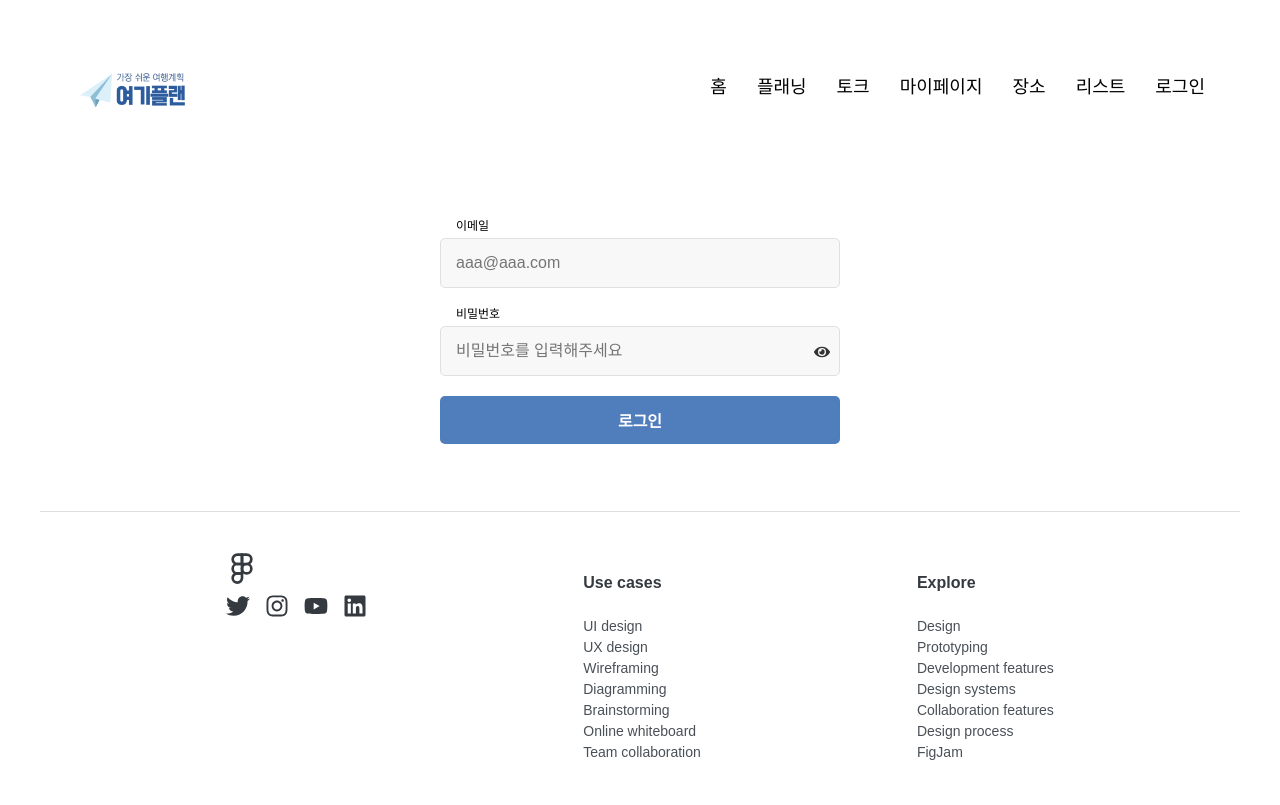
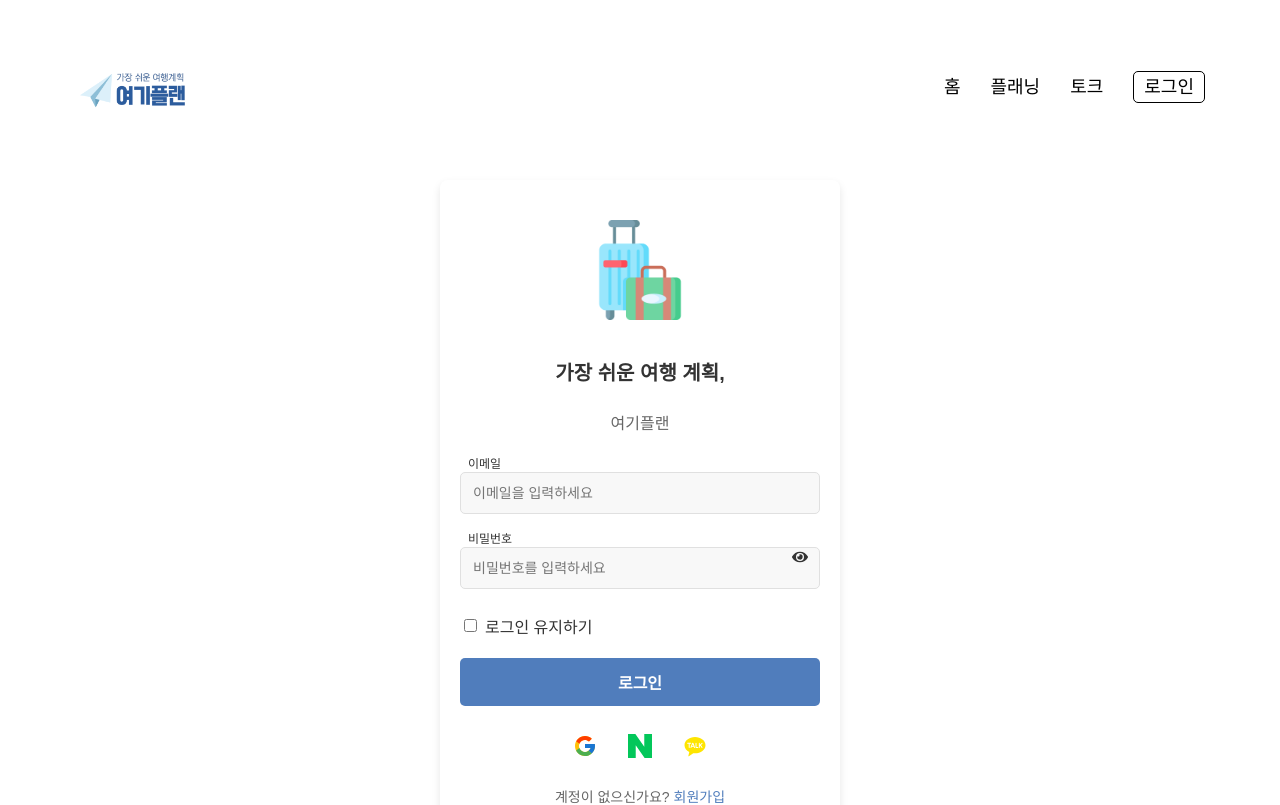
Before and after one commit to fuciple0/YeogiPlan_Project, a React (Vite) app: page /login in a window 1280 px wide. Shown: the top 805 px of the page. Built offline with nearby package versions, Linux system fonts and the light colour scheme; a web font is replaced by a local one.

Commit message:
header edit

```diff
--- a/src/components/Header.jsx
+++ b/src/components/Header.jsx
@@ -1,5 +1,6 @@
 import React from 'react';
-import { Link } from 'react-router-dom';
+import { Link, useNavigate } from 'react-router-dom';
+import { useSelector } from 'react-redux';
 import styled from 'styled-components';
 import logo from '../assets/logo.png';
 
@@ -50,6 +51,25 @@ const NavLink = styled(Link)`
   }
 `;
 
+const ProfileImage = styled.img`
+  width: 40px;
+  height: 40px;
+  border-radius: 50%;
+  cursor: pointer;
+`;
+
+const LoginButton = styled(Link)`
+  color: black;
+  text-decoration: none;
+  font-size: 18px;
+  border: 1px solid black;
+  padding: 5px 10px;
+  border-radius: 5px;
+  &:hover {
+    background-color: #f0f0f0;
+  }
+`;
+
 const HamburgerMenu = styled.div`
   font-size: 24px;
   color: black;
@@ -61,6 +81,16 @@ const HamburgerMenu = styled.div`
 `;
 
 const Header = () => {
+  const { isLoggedIn, userInfo } = useSelector((state) => state.user);
+  const navigate = useNavigate();
+
+  // 프로필 이미지 클릭 시 마이페이지로 이동
+  const handleProfileClick = () => {
+    if (isLoggedIn) {
+      navigate('/mypage');
+    }
+  };
+
   return (
     <HeaderContainer>
       <LogoSection>
@@ -78,20 +108,28 @@ const Header = () => {
           <NavItem>
             <NavLink to="/talk">토크</NavLink>
           </NavItem>
+
           <NavItem>
-            <NavLink to="/mypage">마이페이지</NavLink>
+
+          {isLoggedIn ? (
+        <ProfileImage
+          src={userInfo.profile_photo || '/default-profile.png'}
+          alt="Profile"
+          onClick={handleProfileClick} // 클릭 시 마이페이지로 이동
+        />
+      ) : (
+        <LoginButton to="/login">로그인</LoginButton>
+      )}
+
+
+
           </NavItem>
-          <NavItem>
-            <NavLink to="/place">장소</NavLink>
-          </NavItem>
-          <NavItem>
-            <NavLink to="/list">리스트</NavLink>
-          </NavItem>
-          <NavItem>
-            <NavLink to="/login">로그인</NavLink> {/* 로그인 메뉴 추가 */}
-          </NavItem>
+
+
         </NavList>
       </nav>
+
+      {/* 로그인 상태에 따른 표시 */}
 
       <HamburgerMenu>☰</HamburgerMenu>
     </HeaderContainer>
--- a/src/components/PostComponents.jsx
+++ b/src/components/PostComponents.jsx
@@ -19,7 +19,7 @@ const PostComponents = ({ posts = [] }) => {
   const ProfileImage = ({ profilePhoto }) => {
     // profilePhoto가 null이나 undefined가 아니면 replace를 사용하여 경로 수정
     const imageURL = profilePhoto
-      ? `http://192.168.50.34:3001/${profilePhoto.replace(/\\/g, "/")}`
+      ? `http://15.164.142.129:3001/${profilePhoto.replace(/\\/g, "/")}`
       : defaultProfileImage;
 
     return (
@@ -50,7 +50,7 @@ const PostComponents = ({ posts = [] }) => {
     if (!commentText.trim()) return;
 
     try {
-      const response = await fetch(`http://192.168.50.34:3001/api/talk_board/${postId}/comments`, {
+      const response = await fetch(`http://15.164.142.129:3001/api/talk_board/${postId}/comments`, {
         method: 'POST',
         headers: {
           'Content-Type': 'application/json',
@@ -77,7 +77,7 @@ const PostComponents = ({ posts = [] }) => {
   // 특정 게시글의 댓글 목록 가져오기
   const fetchComments = async (postId) => {
     try {
-      const response = await fetch(`http://192.168.50.34:3001/api/talk_board/${postId}/comments`, {
+      const response = await fetch(`http://15.164.142.129:3001/api/talk_board/${postId}/comments`, {
         method: 'GET',
         headers: {
           'Content-Type': 'application/json',
--- a/src/pages/Login.jsx
+++ b/src/pages/Login.jsx
@@ -1,71 +1,89 @@
-// src/pages/Login.jsx
 import React, { useState } from 'react';
 import styled from 'styled-components';
+import { useDispatch } from 'react-redux';
+import { setUser } from '../store/userSlice';
+import { useNavigate } from 'react-router-dom';
 import { FaEye, FaEyeSlash } from 'react-icons/fa';
+import { FcGoogle } from 'react-icons/fc';
+import { RiKakaoTalkFill } from 'react-icons/ri';
+import { SiNaver } from 'react-icons/si';
+import luggageImage from '../assets/luggage.png';
 
 const LoginContainer = styled.div`
-  padding: 20px;
   display: flex;
   flex-direction: column;
   align-items: center;
+  max-width: 400px;
+  margin: 0 auto;
+  padding: 40px 20px;
+  box-shadow: 0px 4px 8px rgba(0, 0, 0, 0.1);
+  border-radius: 8px;
+`;
+
+const Image = styled.img`
+  width: 100px;
+  height: auto;
+  margin-bottom: 20px;
+`;
+
+const Title = styled.h2`
+  font-size: 20px;
+  font-weight: bold;
+  text-align: center;
+  margin-bottom: 8px;
+`;
+
+const Subtitle = styled.p`
+  font-size: 16px;
+  color: #666;
+  text-align: center;
+  margin-bottom: 20px;
 `;
 
 const Form = styled.form`
   display: flex;
   flex-direction: column;
-  align-items: center;
-  max-width: 400px;
   width: 100%;
 `;
 
 const InputContainer = styled.div`
   width: 100%;
   position: relative;
+  margin-bottom: 15px;
 `;
 
 const Label = styled.label`
-  display: block;
   font-size: 12px;
-  color: black;
-  margin-left: 1rem;
+  color: #333;
+  margin-left: 8px;
   margin-bottom: 5px;
-  margin-top: 1rem;
 `;
 
 const Input = styled.input`
   width: 100%;
-  padding: 15px;
+  padding: 12px;
   padding-right: 40px;
-  font-size: 16px;
-  border: 1px solid #e0e0e0;
+  font-size: 14px;
+  border: 1px solid ${({ error }) => (error ? 'red' : '#e0e0e0')};
   border-radius: 5px;
   background-color: #f8f8f8;
-  color: #333;
   outline: none;
 `;
 
 const EyeIcon = styled.div`
   position: absolute;
-  top: 75%;
-  right: 10px;
+  top: 50%;
+  right: 12px;
   transform: translateY(-50%);
   cursor: pointer;
-`;
-
-const ErrorMessage = styled.p`
-  color: #d6340b;
-  font-size: 12px;
-  margin: 0px 0 0 0;
-  text-align: left;
-  width: 100%;
-  padding-left: 1rem;
+  role: button;
 `;
 
 const Button = styled.button`
   padding: 12px;
   font-size: 16px;
   font-weight: bold;
-  background-color: #507DBC; /* 버튼 색상 변경 */
+  background-color: #507DBC;
   color: white;
   border: none;
   border-radius: 5px;
@@ -74,12 +92,48 @@ const Button = styled.button`
   margin-top: 20px;
 `;
 
+const SocialLoginContainer = styled.div`
+  display: flex;
+  justify-content: center;
+  gap: 15px;
+  margin-top: 20px;
+`;
+
+const SocialButton = styled.div`
+  width: 40px;
+  height: 40px;
+  border-radius: 50%;
+  display: flex;
+  align-items: center;
+  justify-content: center;
+  cursor: pointer;
+  font-size: 24px;
+`;
+
+const SignUpLink = styled.p`
+  font-size: 14px;
+  color: #666;
+  text-align: center;
+  margin-top: 20px;
+`;
+
+const RememberMeContainer = styled.div`
+  display: flex;
+  align-items: center;
+  margin-top: 10px;
+`;
+
+const Checkbox = styled.input`
+  margin-right: 8px;
+`;
+
 const Login = () => {
-    const [formData, setFormData] = useState({
-        email: '',
-        password: '',
-    });
+  const dispatch = useDispatch();
+  const navigate = useNavigate();
+
+  const [formData, setFormData] = useState({ email: '', password: '' });
   const [showPassword, setShowPassword] = useState(false);
+  const [rememberMe, setRememberMe] = useState(false);
   const [error, setError] = useState('');
 
   const handleChange = (e) => {
@@ -91,30 +145,39 @@ const Login = () => {
 
   const handleSubmit = async (e) => {
     e.preventDefault();
-
     setError('');
 
-        // FormData 생성 및 데이터 추가
-        const formDataToSend = new FormData();
-        formDataToSend.append('email', formData.email);
-        formDataToSend.append('password', formData.password);
-
-        // 서버로 전송할 데이터 확인 로그 출력
-        console.log("FormData to send:");
-        for (const [key, value] of formDataToSend.entries()) {
-            console.log(`${key}:`, value);
-        }
+    const jsonBody = JSON.stringify(formData);
 
     try {
-            const response = await fetch('http://192.168.50.34:3001/api/users/login', {
+      const response = await fetch('http://15.164.142.129:3001/api/users/login', {
         method: 'POST',
-                body: formDataToSend,
+        headers: { 'Content-Type': 'application/json' },
+        body: jsonBody,
       });
 
       const data = await response.json();
+
       if (response.ok) {
-                alert('로그인 성공');
+        const userInfo = {
+          userId: data.userId,
+          email: formData.email,
+          nickname: data.nickname,
+          profile_photo: `http://15.164.142.129:3001/${data.user?.profile_photo}`,
+          role: data.role || 'member',
+        };
+
+        if (rememberMe) {
+          localStorage.setItem('accessToken', data.token);
+          localStorage.setItem('userInfo', JSON.stringify(userInfo));
+        } else {
+          sessionStorage.setItem('accessToken', data.token);
+          sessionStorage.setItem('userInfo', JSON.stringify(userInfo));
+        }
+
+        dispatch(setUser({ userInfo, preferences: { theme: 'dark', language: 'ko' } }));
         setFormData({ email: '', password: '' });
+        navigate('/');
       } else {
         setError('로그인에 실패했습니다. 이메일과 비밀번호를 확인해주세요.');
       }
@@ -126,6 +189,9 @@ const Login = () => {
 
   return (
     <LoginContainer>
+      <Image src={luggageImage} alt="여행 가방" />
+      <Title>가장 쉬운 여행 계획,</Title>
+      <Subtitle>여기플랜</Subtitle>
       <Form onSubmit={handleSubmit}>
         <InputContainer>
           <Label htmlFor="email">이메일</Label>
@@ -133,7 +199,7 @@ const Login = () => {
             type="email"
             id="email"
             name="email"
-                        placeholder="aaa@aaa.com"
+            placeholder="이메일을 입력하세요"
             value={formData.email}
             onChange={handleChange}
             required
@@ -142,21 +208,42 @@ const Login = () => {
         <InputContainer>
           <Label htmlFor="password">비밀번호</Label>
           <Input
-                        type={showPassword ? "text" : "password"}
+            type={showPassword ? 'text' : 'password'}
             id="password"
             name="password"
-                        placeholder="비밀번호를 입력해주세요"
+            placeholder="비밀번호를 입력하세요"
             value={formData.password}
             onChange={handleChange}
+            error={!!error}
             required
           />
           <EyeIcon onClick={toggleShowPassword}>
             {showPassword ? <FaEyeSlash /> : <FaEye />}
           </EyeIcon>
         </InputContainer>
-                {error && <ErrorMessage>{error}</ErrorMessage>}
+
+        {error && <p style={{ color: 'red', textAlign: 'center' }}>{error}</p>}
+
+        <RememberMeContainer>
+          <Checkbox
+            type="checkbox"
+            checked={rememberMe}
+            onChange={() => setRememberMe(!rememberMe)}
+          />
+          로그인 유지하기
+        </RememberMeContainer>
+
         <Button type="submit">로그인</Button>
       </Form>
+
+      <SocialLoginContainer>
+        <SocialButton><FcGoogle /></SocialButton>
+        <SocialButton><SiNaver color="#03c75a" /></SocialButton>
+        <SocialButton><RiKakaoTalkFill color="#fee500" /></SocialButton>
+      </SocialLoginContainer>
+      <SignUpLink>
+        계정이 없으신가요? <a href="/signup" style={{ color: '#507DBC', textDecoration: 'none' }}>회원가입</a>
+      </SignUpLink>
     </LoginContainer>
   );
 };
--- a/src/pages/Mypage.jsx
+++ b/src/pages/Mypage.jsx
@@ -1,28 +1,39 @@
 // src/pages/Mypage.jsx
 import React, { useState } from 'react';
+import { useDispatch } from 'react-redux';
+import { useNavigate } from 'react-router-dom'; // useNavigate 가져오기
 import styled from 'styled-components';
+import { logoutUser } from '../store/userSlice';
 import default_profile from '../assets/user_profile.png';
 import ProfileEditModal from '../components/ProfileEditModal';
 
 const Mypage = () => {
-
-  const [isModalOpen, setIsModalOpen] = useState(false)
+  const dispatch = useDispatch();
+  const navigate = useNavigate(); // useNavigate 훅 초기화
+  const [isModalOpen, setIsModalOpen] = useState(false);
   const [profile, setProfile] = useState({
     image: default_profile,
-    nickname: "익명",
-  })
+    nickname: '익명',
+  });
 
   const [activeTab, setActiveTab] = useState('travelLog'); // 기본 탭 상태 설정
 
-  const openModal = () => setIsModalOpen(true)
-  const closeModal = () => setIsModalOpen(false)
+  const openModal = () => setIsModalOpen(true);
+  const closeModal = () => setIsModalOpen(false);
 
-  const saveProfile = ({profileImage, nickname}) => {
+  const saveProfile = ({ profileImage, nickname }) => {
     setProfile({
       image: profileImage,
-      nickname
-    })
-  }
+      nickname,
+    });
+  };
+
+  const handleLogout = () => {
+    dispatch(logoutUser());
+    navigate('/'); // 홈 경로로 이동
+  };
+
+
 
   return (
     <MypageContainer>
@@ -30,6 +41,7 @@ const Mypage = () => {
         <ProfileImage src={profile.image} alt="프로필 이미지" />
         <Nickname>{profile.nickname}</Nickname>
         <EditProfileButton onClick={openModal}>프로필 수정</EditProfileButton>
+        <LogoutButton onClick={handleLogout}>로그아웃</LogoutButton> {/* 로그아웃 버튼 추가 */}
       </ProfileSection>
 
       <Tabs>
@@ -54,25 +66,26 @@ const Mypage = () => {
         onClose={closeModal}
         onSave={saveProfile}
         initialProfileImage={profile.image}
-        initialNickname={profile.nickname} />
-
+        initialNickname={profile.nickname}
+      />
     </MypageContainer>
   );
 };
 
 export default Mypage;
 
+// 스타일 정의
 const MypageContainer = styled.div`
   padding: 20px;
   width: 80%;
   margin: 0 auto;
-`
+`;
 
 const ProfileSection = styled.div`
   text-align: center;
   position: relative;
   margin-bottom: 20px;
-`
+`;
 
 const ProfileImage = styled.img`
   width: 120px;
@@ -80,13 +93,13 @@ const ProfileImage = styled.img`
   border-radius: 50%;
   object-fit: cover;
   margin-top: 64px;
-`
+`;
 
 const Nickname = styled.p`
   font-size: 18px;
   font-weight: bold;
   color: #333;
-`
+`;
 
 const EditProfileButton = styled.button`
   position: absolute;
@@ -106,14 +119,32 @@ const EditProfileButton = styled.button`
     color: white;
     font-weight: bold;
   }
-`
+`;
+
+const LogoutButton = styled.button`
+  margin-top: 20px;
+  padding: 10px 20px;
+  font-size: 14px;
+  color: #507DBC;
+  border: 1px solid #507DBC;
+  border-radius: 20px;
+  background: none;
+  cursor: pointer;
+  transition: background-color 0.3s;
+
+  &:hover {
+    background-color: #507DBC;
+    color: white;
+    font-weight: bold;
+  }
+`;
 
 const Tabs = styled.div`
   display: flex;
   justify-content: center;
   margin-top: 32px;
   border-top: 1px solid #f0f0f0;
-`
+`;
 
 const Tab = styled.button`
   flex: 1;
@@ -126,7 +157,6 @@ const Tab = styled.button`
   font-weight: ${({ isActive }) => (isActive ? 'bold' : 'normal')};
   color: ${({ isActive }) => (isActive ? '#333' : '#8d8d8d')};
 
-  /* 활성 탭이 아닌 경우에만 호버 효과 적용 */
   ${({ isActive }) =>
     !isActive &&
     `
@@ -134,20 +164,20 @@ const Tab = styled.button`
         background-color: #e0e0e0;
       }
     `}
-`
+`;
 
 const TabLabel = styled.span`
   margin-right: 5px;
-`
+`;
 
 const Content = styled.div`
   margin-top: 20px;
-`
+`;
 
 const TravelLogContent = styled.div`
   /* 여행 기록 콘텐츠 스타일 */
-`
+`;
 
 const ReviewContent = styled.div`
   /* 리뷰 관리 콘텐츠 스타일 */
-`
+`;
--- a/src/pages/Place.jsx
+++ b/src/pages/SingUp.jsx
@@ -1,12 +1,14 @@
-// src/pages/Place.jsx
+// src/pages/SingUp.jsx
 import React, { useState } from 'react';
 import styled from 'styled-components';
 import { FaCamera, FaEye, FaEyeSlash } from 'react-icons/fa';
 import default_profile from '../assets/user_profile.png';
 import { useDispatch } from 'react-redux';
 import { setUser } from '../store/userSlice';
+import { useNavigate } from 'react-router-dom'; // useNavigate import
 
-const PlaceContainer = styled.div`
+
+const SingUpContainer = styled.div`
   padding: 20px;
   display: flex;
   flex-direction: column;
@@ -120,8 +122,10 @@ const Button = styled.button`
   margin-top: 40px;
 `;
 
-const Place = () => {
+const SingUp = () => {
     const dispatch = useDispatch();
+    const navigate = useNavigate(); // useNavigate 호출
+
 
     const [formData, setFormData] = useState({
         email: '',
@@ -169,7 +173,7 @@ const Place = () => {
         formDataToSend.append('profile_photo', formData.profile_photo);
 
         try {
-            const response = await fetch('http://192.168.50.34:3001/api/users/register', {
+            const response = await fetch('http://15.164.142.129:3001/api/users/register', {
                 method: 'POST',
                 body: formDataToSend,
             });
@@ -184,7 +188,7 @@ const Place = () => {
                         userId: data.userId,
                         email: formData.email,
                         nickname: formData.nickname,
-                        profile_photo: data.profile_photo,
+                        profile_photo: `http://15.164.142.129:3001/${data.user.profile_photo}`, // 올바른 경로로 수정
                         role: 'member'
                     },
                     token: data.token,
@@ -193,6 +197,9 @@ const Place = () => {
 
                 setFormData({ email: '', password: '', confirmPassword: '', nickname: '', profile_photo: null });
                 setProfileImage(null); // 프로필 이미지 초기화
+
+                 // 회원가입 성공 시 홈 페이지로 이동
+                 navigate('/');
             } else {
                 alert('Error: ' + data.message);
             }
@@ -203,7 +210,7 @@ const Place = () => {
     };
 
     return (
-        <PlaceContainer>
+        <SingUpContainer>
             <ProfileWrapper>
                 <ProfileContainer onClick={() => document.getElementById('fileInput').click()}>
                     {profileImage ? (
@@ -281,8 +288,8 @@ const Place = () => {
                 </InputContainer>
                 <Button type="submit">회원가입</Button>
             </Form>
-        </PlaceContainer>
+        </SingUpContainer>
     );
 };
 
-export default Place;
+export default SingUp;
--- a/src/store/userSlice.js
+++ b/src/store/userSlice.js
@@ -1,4 +1,3 @@
-// src/store/userSlice.js
 import { createSlice } from '@reduxjs/toolkit';
 
 export const userSlice = createSlice({
@@ -9,6 +8,7 @@ export const userSlice = createSlice({
       userId: null,
       email: null,
       nickname: null,
+      profile_photo: null, // 프로필 이미지 추가
       role: 'guest',
     },
     token: null,
@@ -30,6 +30,7 @@ export const userSlice = createSlice({
         userId: null,
         email: null,
         nickname: null,
+        profile_photo: null, // 로그아웃 시 프로필 이미지 초기화
         role: 'guest'
       };
       state.token = null;
```
Also changed, not shown: src/App.jsx (+17 -5 lines), src/pages/List.jsx (deleted, +0 -22 lines), src/utils/fetchWithAuth.js (added, +45 -0 lines), src/utils/tokenUtils.js (added, +13 -0 lines), src/assets/luggage.png (added), src/pages/Planning.jsx (line endings or trailing spaces), src/pages/Talk.jsx (line endings or trailing spaces). Lines whose indentation alone changed are shown as unchanged.
